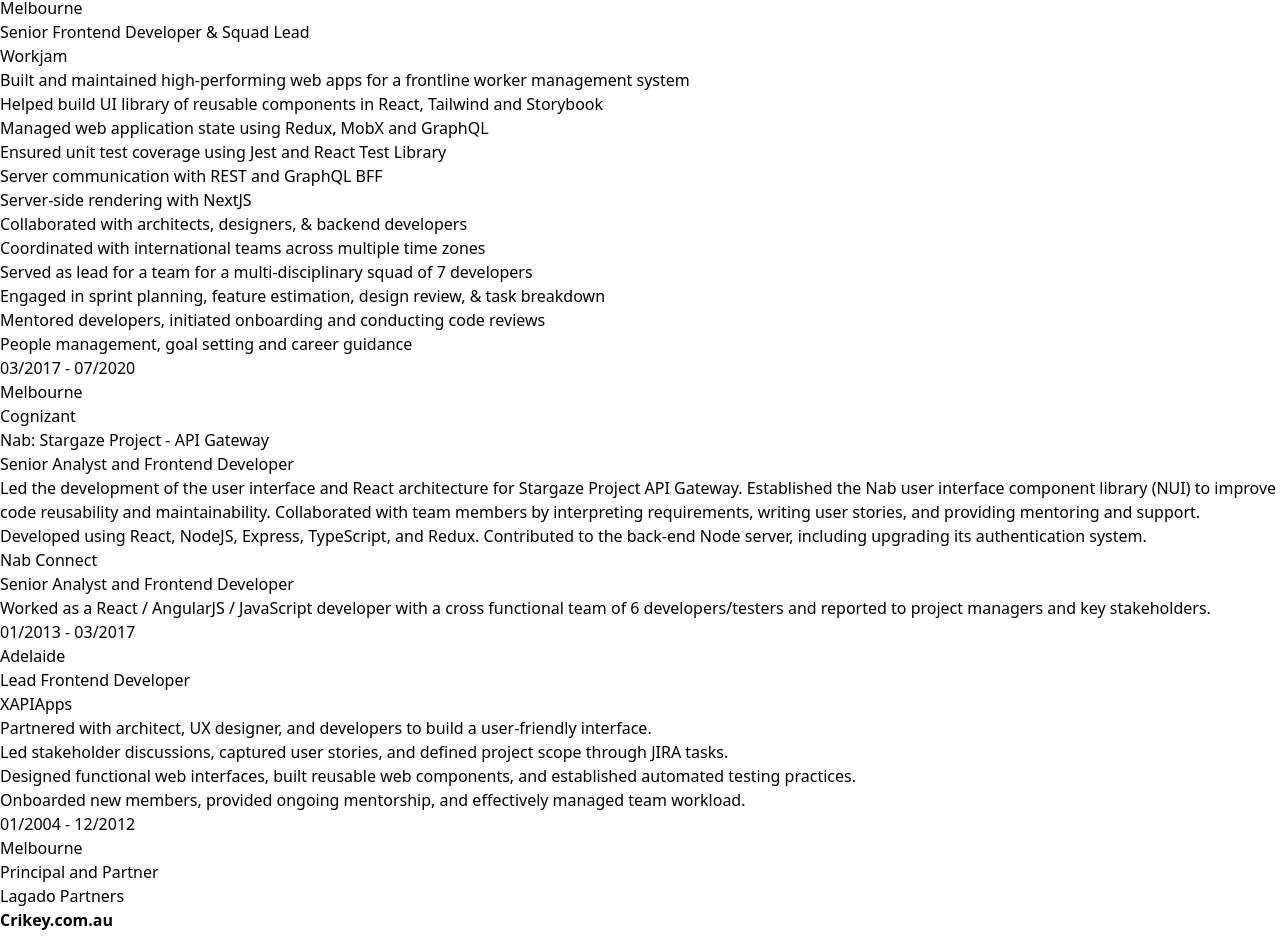
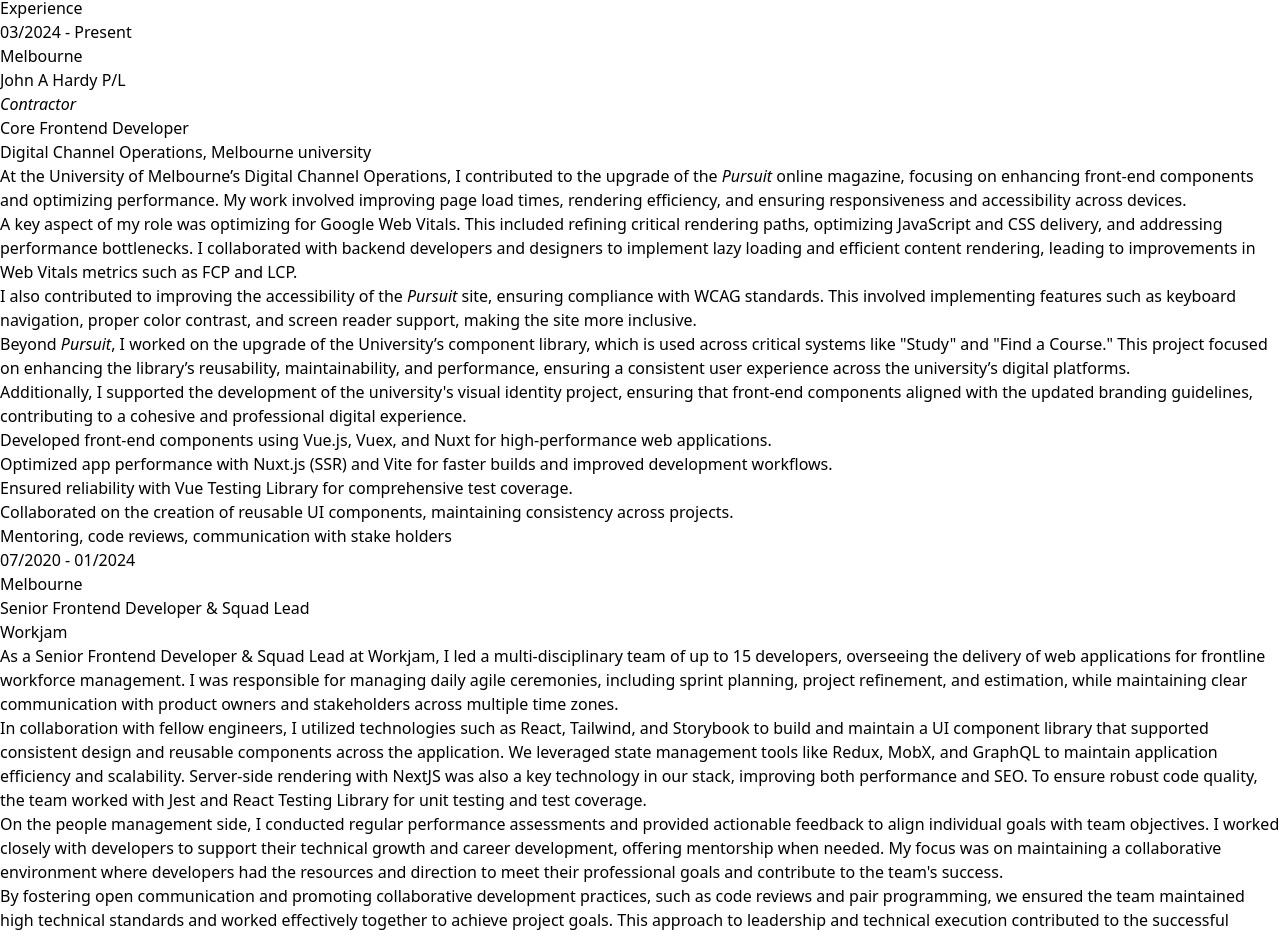
Before and after one commit to jhlagado/resume, a React (Vite) app: page / in a window 1280 px wide. Shown: the part 1276-2212 px from the top of the page. Built offline with nearby package versions, Linux system fonts and the light colour scheme.

Commit message:
updated for dec 2024

```diff
--- a/src/index.css
+++ b/src/index.css
@@ -31,6 +31,16 @@
 
     section {
       break-inside: avoid;
+    }
+
+    p {
+      margin: 0 0 1em 0; /* Adds space below each paragraph */
+      font-size: 1rem;    /* Default font size, typically 16px */
+      line-height: 1.5;   /* Ensures good line spacing for readability */
+      color: #333;        /* A dark color for good contrast */
+      font-family: "Arial", sans-serif; /* A clean sans-serif font */
+      word-wrap: break-word; /* Ensures long words break to avoid overflow */
+      text-align: left;    /* Align text to the left by default */
     }
 
     .bullets {
--- a/src/main.tsx
+++ b/src/main.tsx
@@ -14,15 +14,12 @@
   return (
     <div className="resume">
       <section className="contact">
-        <h1 className="">John Hardy</h1>
-        <h2 className="">Senior Frontend Developer</h2>
+        <h1>John Hardy</h1>
+        <h2>Senior Frontend Developer</h2>
         <ul className="contact">
           <li>
             <div>
               <b>Status:</b> Australian citizen
-            </div>
-            <div>
-              <b>Availability:</b> immediate start
             </div>
             <div>
               <b>GitHub:</b>{" "}
@@ -83,6 +80,7 @@
           <li>MobX</li>
           <li>NextJS</li>
           <li>NodeJS</li>
+          <li>Nuxt</li>
           <li>Performance</li>
           <li>React Router</li>
           <li>React Testing Library</li>
@@ -101,8 +99,10 @@
           <li>UI Components</li>
           <li>User stories</li>
           <li>Vite / Vitest</li>
+          <li>Vue 2 & 3 </li>
+          <li>Vuex</li>
           <li>WAI WCAG 2</li>
-          <li>Web development</li>
+          <li>Web Efficiency</li>
         </ul>
       </section>
       <section className="experience">
@@ -110,55 +110,165 @@
         <article>
           <dl>
             <dt>
-              <h4 className="">07/2020 - 01/2024</h4>
+              <h4>03/2024 - Present</h4>
+              <h5>Melbourne</h5>
+              <p>John A Hardy P/L</p>
+              <p><i>Contractor</i></p>
+            </dt>
+            <dd className="col-span-3 border-l pl-4">
+              <h4>Core Frontend Developer</h4>
+              <h5>Digital Channel Operations, Melbourne university</h5>
+              <p>
+                At the University of Melbourne’s Digital Channel Operations, I
+                contributed to the upgrade of the <em>Pursuit</em> online
+                magazine, focusing on enhancing front-end components and
+                optimizing performance. My work involved improving page load
+                times, rendering efficiency, and ensuring responsiveness and
+                accessibility across devices.
+              </p>
+              <p>
+                A key aspect of my role was optimizing for Google Web Vitals.
+                This included refining critical rendering paths, optimizing
+                JavaScript and CSS delivery, and addressing performance
+                bottlenecks. I collaborated with backend developers and
+                designers to implement lazy loading and efficient content
+                rendering, leading to improvements in Web Vitals metrics such as
+                FCP and LCP.
+              </p>
+              <p>
+                I also contributed to improving the accessibility of the{" "}
+                <em>Pursuit</em> site, ensuring compliance with WCAG standards.
+                This involved implementing features such as keyboard navigation,
+                proper color contrast, and screen reader support, making the
+                site more inclusive.
+              </p>
+              <p>
+                Beyond <em>Pursuit</em>, I worked on the upgrade of the
+                University’s component library, which is used across critical
+                systems like "Study" and "Find a Course." This project focused
+                on enhancing the library’s reusability, maintainability, and
+                performance, ensuring a consistent user experience across the
+                university’s digital platforms.
+              </p>
+              <p>
+                Additionally, I supported the development of the university's
+                visual identity project, ensuring that front-end components
+                aligned with the updated branding guidelines, contributing to a
+                cohesive and professional digital experience.
+              </p>
+              <ul className="bullets">
+                <li>
+                  Developed front-end components using Vue.js, Vuex, and Nuxt
+                  for high-performance web applications.
+                </li>
+                <li>
+                  Optimized app performance with Nuxt.js (SSR) and Vite for
+                  faster builds and improved development workflows.
+                </li>
+                <li>
+                  Ensured reliability with Vue Testing Library for comprehensive
+                  test coverage.
+                </li>
+                <li>
+                  Collaborated on the creation of reusable UI components,
+                  maintaining consistency across projects.
+                </li>
+                <li>
+                  Mentoring, code reviews, communication with stake holders
+                </li>
+              </ul>
+            </dd>
+            <dt>
+              <h4>07/2020 - 01/2024</h4>
               <h5>Melbourne</h5>
             </dt>
             <dd className="col-span-3 border-l pl-4">
-              <h4 className="">Senior Frontend Developer & Squad Lead</h4>
-              <h5 className="">Workjam</h5>
+              <h4>Senior Frontend Developer & Squad Lead</h4>
+              <h5>Workjam</h5>
+              <p>
+                As a Senior Frontend Developer & Squad Lead at Workjam, I led a
+                multi-disciplinary team of up to 15 developers, overseeing the
+                delivery of web applications for frontline workforce management.
+                I was responsible for managing daily agile ceremonies, including
+                sprint planning, project refinement, and estimation, while
+                maintaining clear communication with product owners and
+                stakeholders across multiple time zones.
+              </p>
+              <p>
+                In collaboration with fellow engineers, I utilized technologies
+                such as React, Tailwind, and Storybook to build and maintain a
+                UI component library that supported consistent design and
+                reusable components across the application. We leveraged state
+                management tools like Redux, MobX, and GraphQL to maintain
+                application efficiency and scalability. Server-side rendering
+                with NextJS was also a key technology in our stack, improving
+                both performance and SEO. To ensure robust code quality, the
+                team worked with Jest and React Testing Library for unit testing
+                and test coverage.
+              </p>
+              <p>
+                On the people management side, I conducted regular performance
+                assessments and provided actionable feedback to align individual
+                goals with team objectives. I worked closely with developers to
+                support their technical growth and career development, offering
+                mentorship when needed. My focus was on maintaining a
+                collaborative environment where developers had the resources and
+                direction to meet their professional goals and contribute to the
+                team's success.
+              </p>
+              <p>
+                By fostering open communication and promoting collaborative
+                development practices, such as code reviews and pair
+                programming, we ensured the team maintained high technical
+                standards and worked effectively together to achieve project
+                goals. This approach to leadership and technical execution
+                contributed to the successful delivery of complex projects
+                aligned with organizational objectives.
+              </p>
               <ul className="bullets">
                 <li>
-                  Built and maintained high-performing web apps for a frontline
-                  worker management system
+                  Built and maintained high-performance web apps for frontline
+                  worker management
                 </li>
                 <li>
-                  Helped build UI library of reusable components in React,
-                  Tailwind and Storybook
+                  Developed UI component library using React, Tailwind, and
+                  Storybook
+                </li>
+                <li>Managed application state with Redux, MobX, and GraphQL</li>
+                <li>
+                  Implemented unit testing with Jest and React Test Library
+                </li>
+                <li>Handled server communication via REST and GraphQL BFF</li>
+                <li>
+                  Utilized server-side rendering with Next.js for performance
+                  optimization
                 </li>
                 <li>
-                  Managed web application state using Redux, MobX and GraphQL
-                </li>
-                <li>
-                  Ensured unit test coverage using Jest and React Test Library
-                </li>
-                <li>Server communication with REST and GraphQL BFF</li>
-                <li>Server-side rendering with NextJS</li>
-                <li>
-                  Collaborated with architects, designers, & backend developers
+                  Collaborated with cross-functional teams, including
+                  architects, designers, and backend developers
                 </li>
                 <li>
                   Coordinated with international teams across multiple time
                   zones
                 </li>
                 <li>
-                  Served as lead for a team for a multi-disciplinary squad of 7
-                  developers
+                  Led a multi-disciplinary team of up to 7 developers, managing
+                  agile processes
                 </li>
                 <li>
-                  Engaged in sprint planning, feature estimation, design review,
-                  & task breakdown
+                  Mentored developers and conducted onboarding, code reviews,
+                  and performance assessments
                 </li>
                 <li>
-                  Mentored developers, initiated onboarding and conducting code
-                  reviews
+                  Provided people management, goal setting, and career guidance
                 </li>
-                <li>People management, goal setting and career guidance</li>
-              </ul>
+              </ul>{" "}
             </dd>
             <dt>
               <h4>03/2017 - 07/2020</h4>
               <h5>Melbourne</h5>
-              Cognizant
+              <p>Cognizant</p>
+              <p><i>Consultant</i></p>
             </dt>
             <dd>
               <h4>Nab: Stargaze Project - API Gateway</h4>
```
Also changed, not shown: 1 other file (tests, documents, lock files or other folders).
